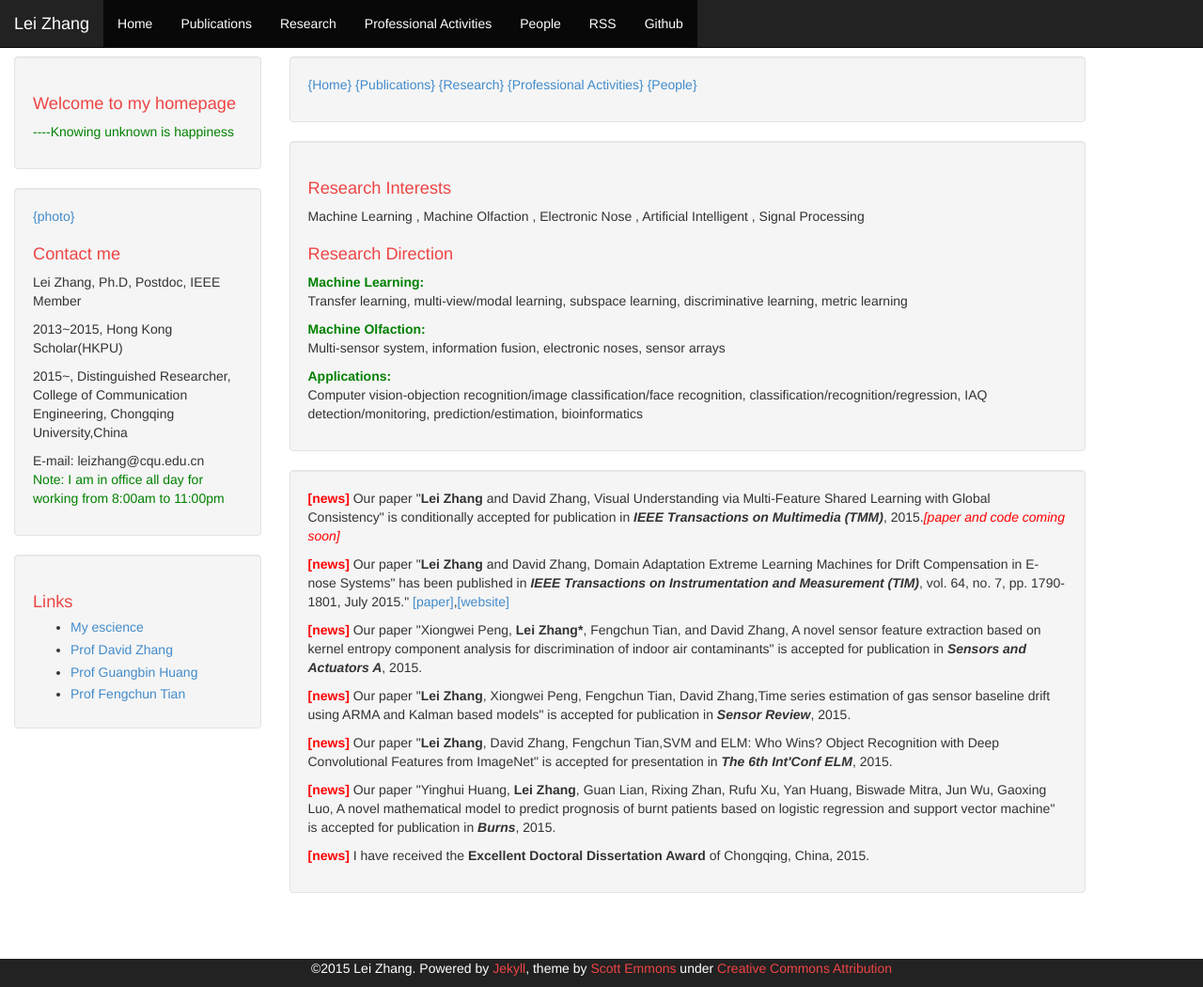
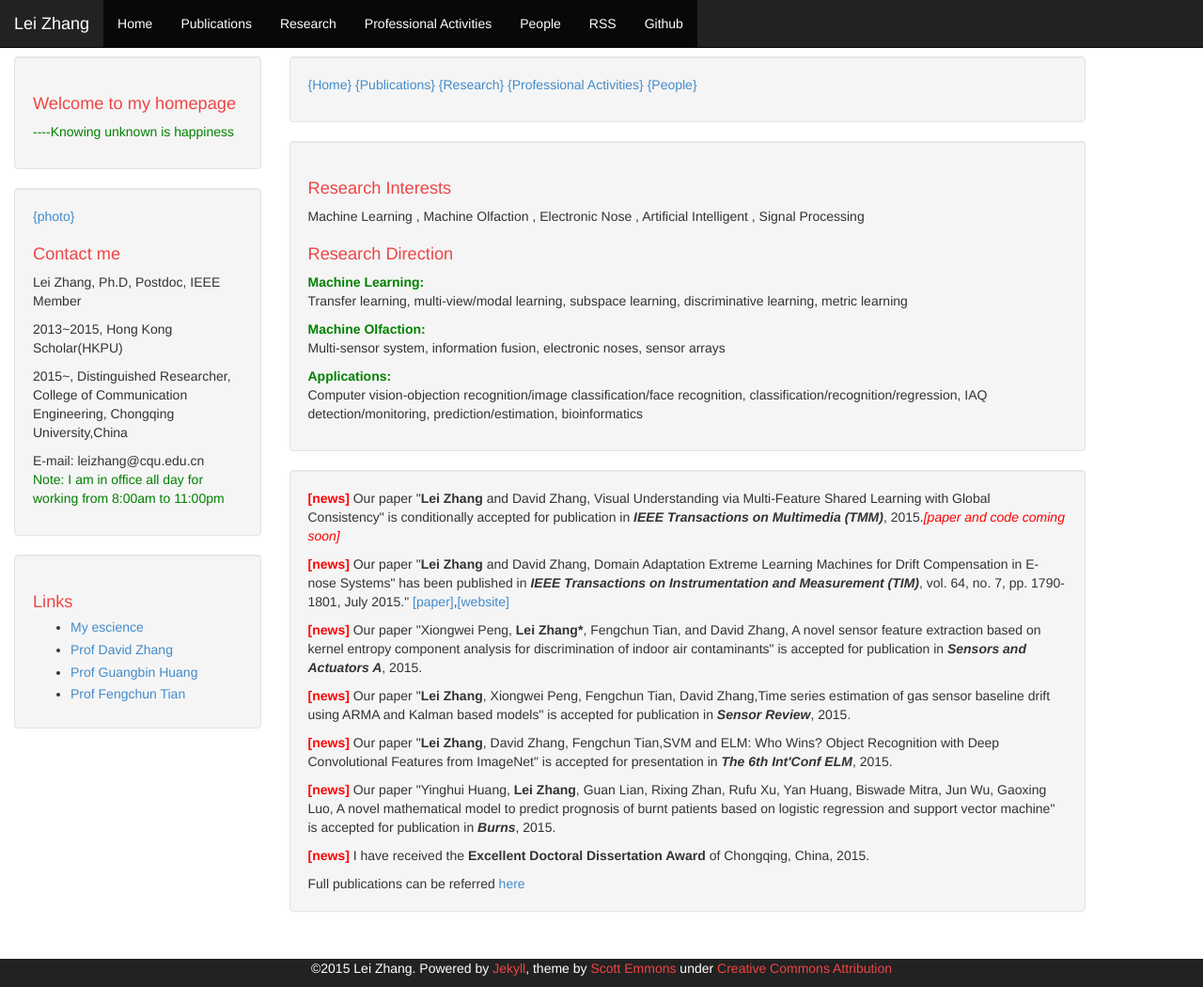
Before and after one commit to DrLeiZhang/website, a Jekyll site: the page built from index.html, in a window 1280 px wide and 1050 px high. Shown: the whole window at 94% size. Built offline with Jekyll 4.4.1, drawn with Linux system fonts in a browser that asks for light colours; Markdown is read by kramdown in place of the engine named in the settings; the list of posts is cut into pages by our own code.

Commit message:
Update
Signed-off-by: leizhang@cqu.edu.cn <leizhang@cqu.edu.cn>

```diff
--- a/index.html
+++ b/index.html
@@ -32,4 +32,6 @@ layout: default
 <p> <B style="color:red;">[news]</B> Our paper "Yinghui Huang, <B>Lei Zhang</B>, Guan Lian, Rixing Zhan, Rufu Xu, Yan Huang, Biswade Mitra, Jun Wu, Gaoxing Luo, A novel mathematical model to predict prognosis of burnt patients based on logistic regression and support vector machine" is accepted for publication in <I><B>Burns</B></I>, 2015.</p>
 
 <p> <B style="color:red;">[news]</B> I have received the <B>Excellent Doctoral Dissertation Award</B> of Chongqing, China, 2015.</p>
+
+Full publications can be referred <a href="http://www.leizhang.tk/publications.html">here</a>
 </div>
```
